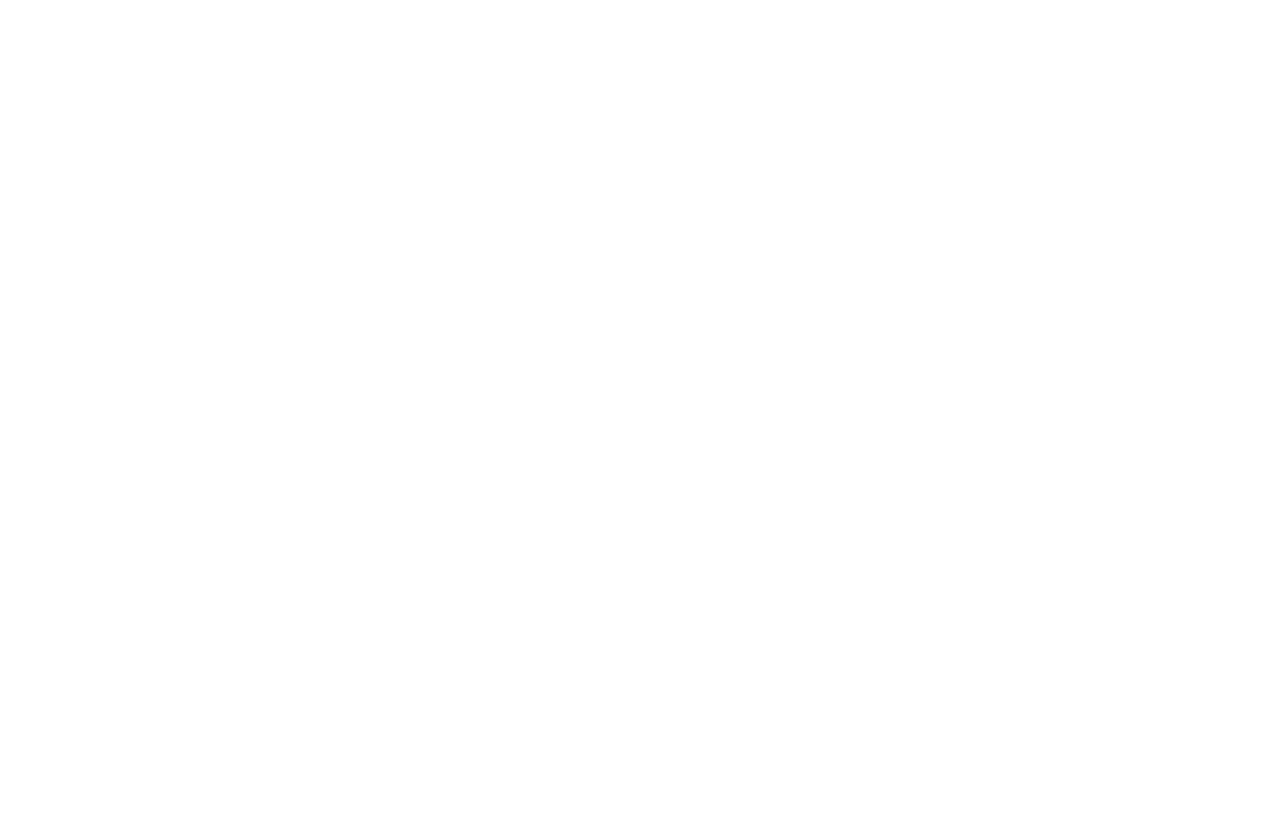
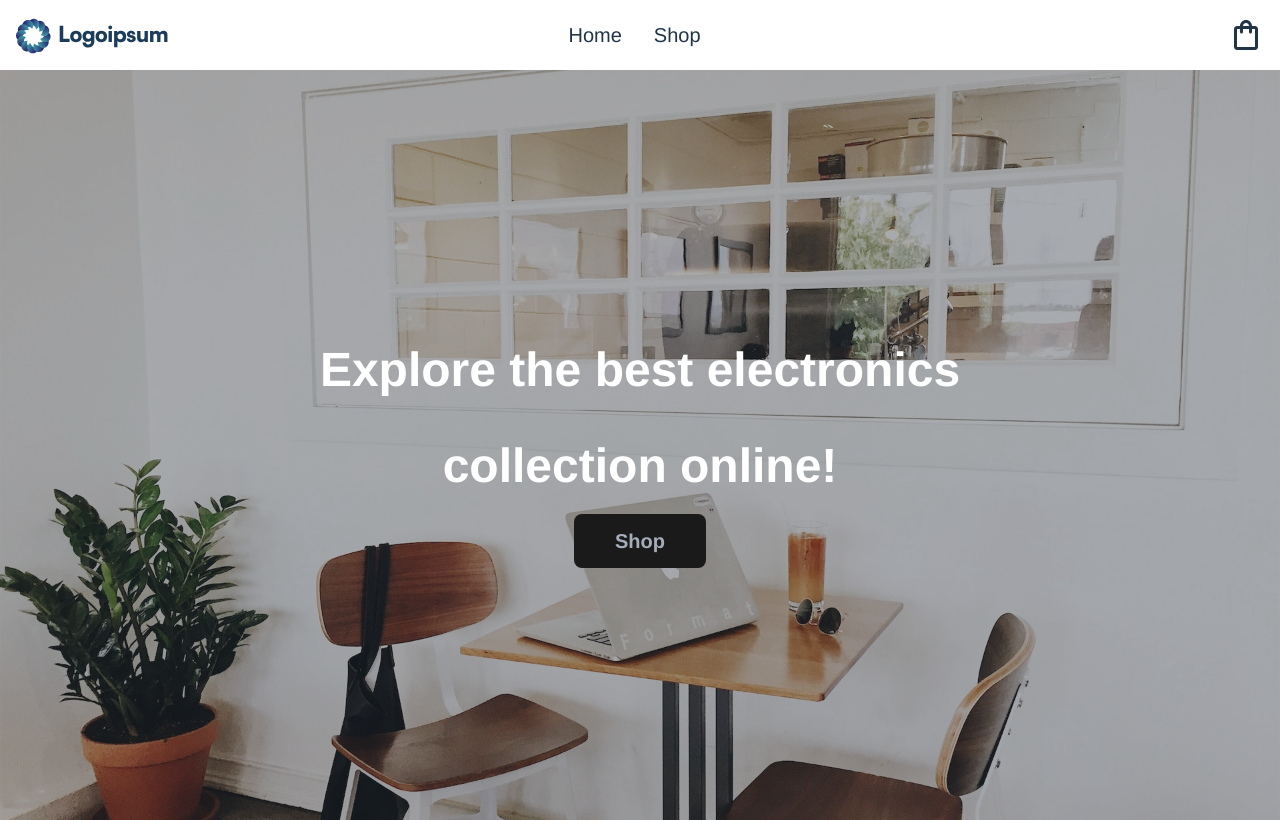
Before and after one commit to AGN907/shopping-cart, a React (Vite) app: page / in a window 1280 px wide. Built offline with nearby package versions, Linux system fonts and the light colour scheme.

Commit message:
add header with route outlet

```diff
--- a/src/App.jsx
+++ b/src/App.jsx
@@ -1,7 +1,11 @@
+import { Outlet } from "react-router-dom";
+import Header from "./components/Header";
+
 export default function App() {
     return (
         <>
-
+        <Header />
+        <Outlet />
         </>
     )
 }
```
